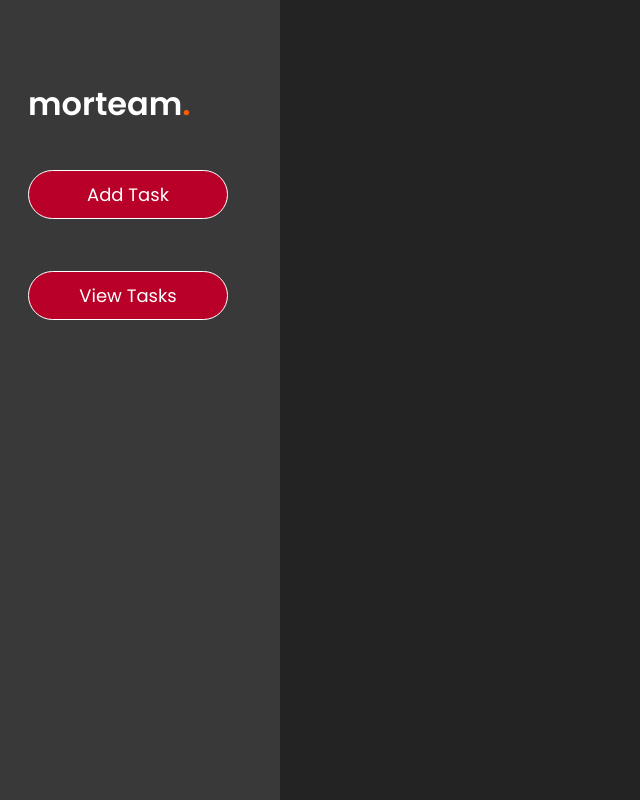
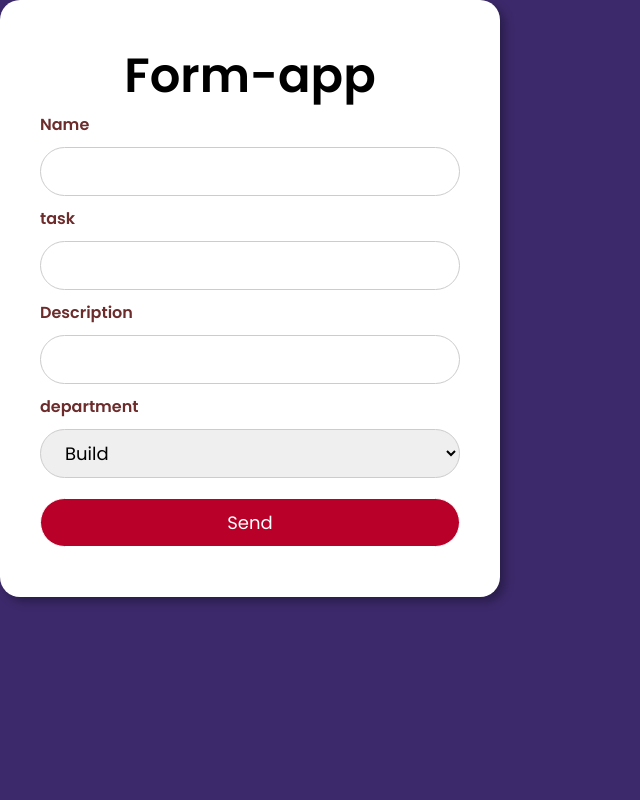
Before and after one commit to scoooozy/more-tasks, a React (Create React App) app: page / in a window 1280 px wide. Shown: the whole page, without its empty margins (0-640 px from the left). Built offline with nearby package versions, Linux system fonts and the light colour scheme.

Commit message:
working version

```diff
--- a/src/components/App/App.jsx
+++ b/src/components/App/App.jsx
@@ -1,26 +1,40 @@
-import { Component } from "react";
-import React from "react";
-import "./App.css";
-import Menu from "../Menu/Menu";
+import { Component } from 'react'
+import './App.css'
+import UserForm from '../UserForm/UserForm'
+import UserTable from '../UserTable/UserTable'
+class App extends Component{
+    constructor(props) {
+        super(props)
+        this.state = {
+            users: [],
+            isForm: true,
 
-class App extends Component {
-  constructor(props) {
-    super(props);
-    this.state = {
-      users: [],
-      isForm: true,
-    };
-  }
+        }
+    }
+
+    handleAddUser = (user) => {
+
+        this.setState((prevState) => {
+            return {
+                users: [...prevState.users, user],
+                isForm: false,
+            }
+        })
+    }
+    handleButton = () => {
+        this.setState({isForm:true})
+    }
+    render() {
+        let { isForm, users} = this.state
+        if (isForm) {
+            return <UserForm handleAddUser={this.handleAddUser} />
+        }
+        else {
+            return <UserTable users={users} handleButton={ this.handleButton} />
+        }
 
 
 
-  render() {
-    return (
-      <Menu/>
-    )
-
-
-  }
+    }
 }
-
-export default App;
+export default App
```
